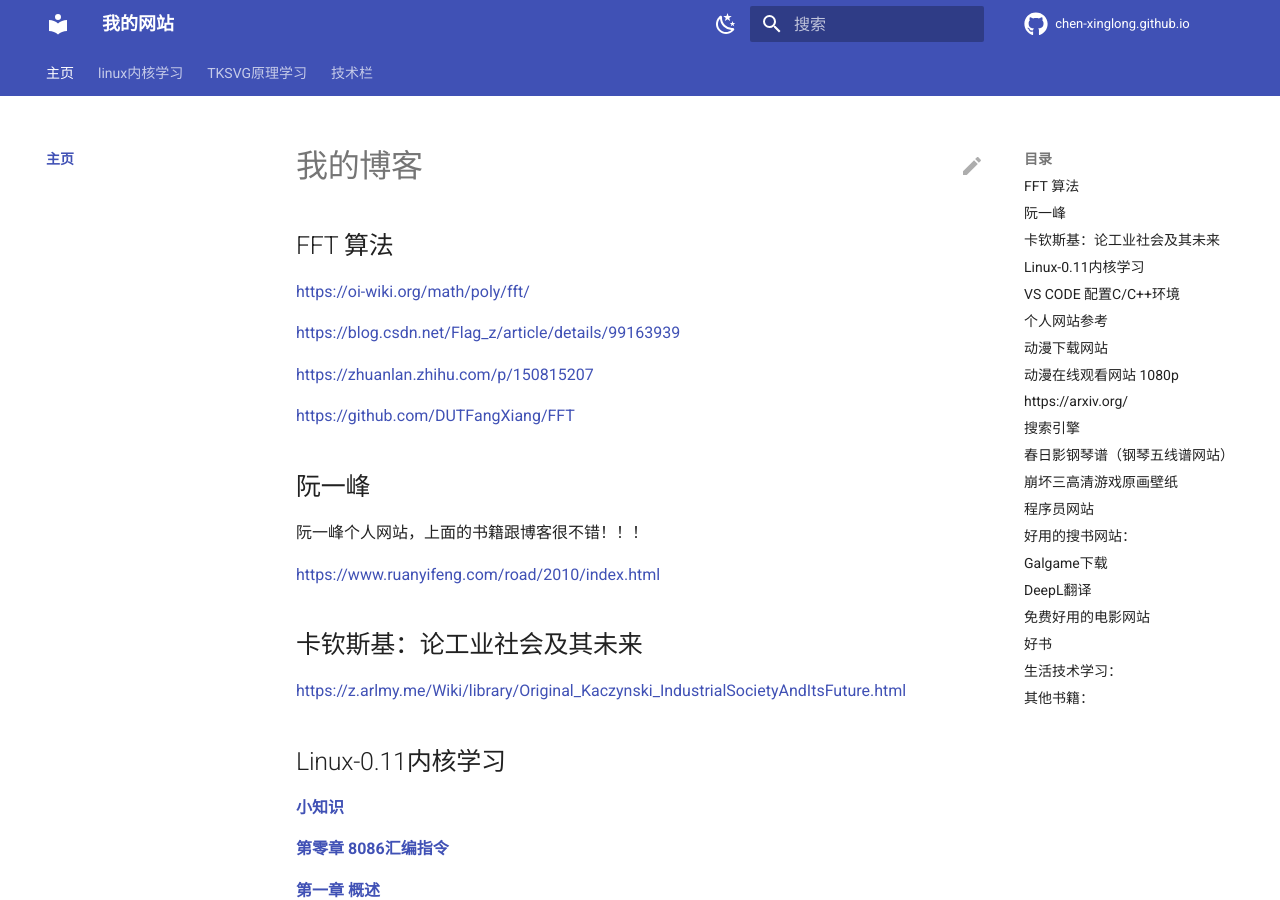
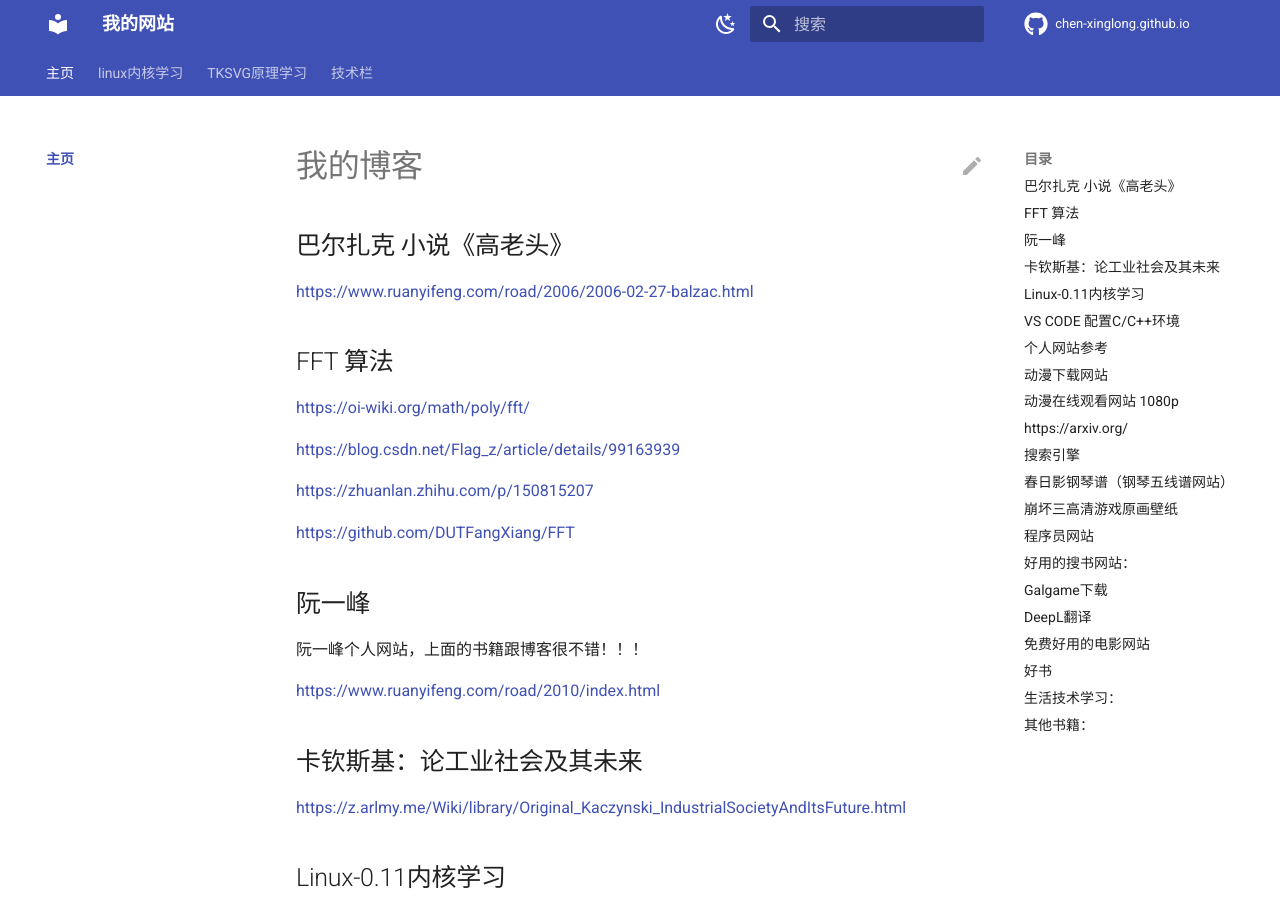
Before and after one commit to chen-xinglong/chen-xinglong.github.io, an MkDocs documentation site: the page built from docs/index.md, in a window 1280 px wide and 900 px high. Built offline with MkDocs 1.6.1 and Material for MkDocs 9.7.7, drawn with Linux system fonts in a browser that asks for light colours; comment, search, counter and statistics services are not loaded.

Commit message:
modify index.md

```diff
--- a/docs/index.md
+++ b/docs/index.md
@@ -3,6 +3,9 @@ comments: true
 ---
 
 # 我的博客
+
+## 巴尔扎克 小说《高老头》
+[https://www.ruanyifeng.com/road/2006/2006-02-27-balzac.html](https://www.ruanyifeng.com/road/2006/2006-02-27-balzac.html)
 
 ## FFT 算法
 
```
